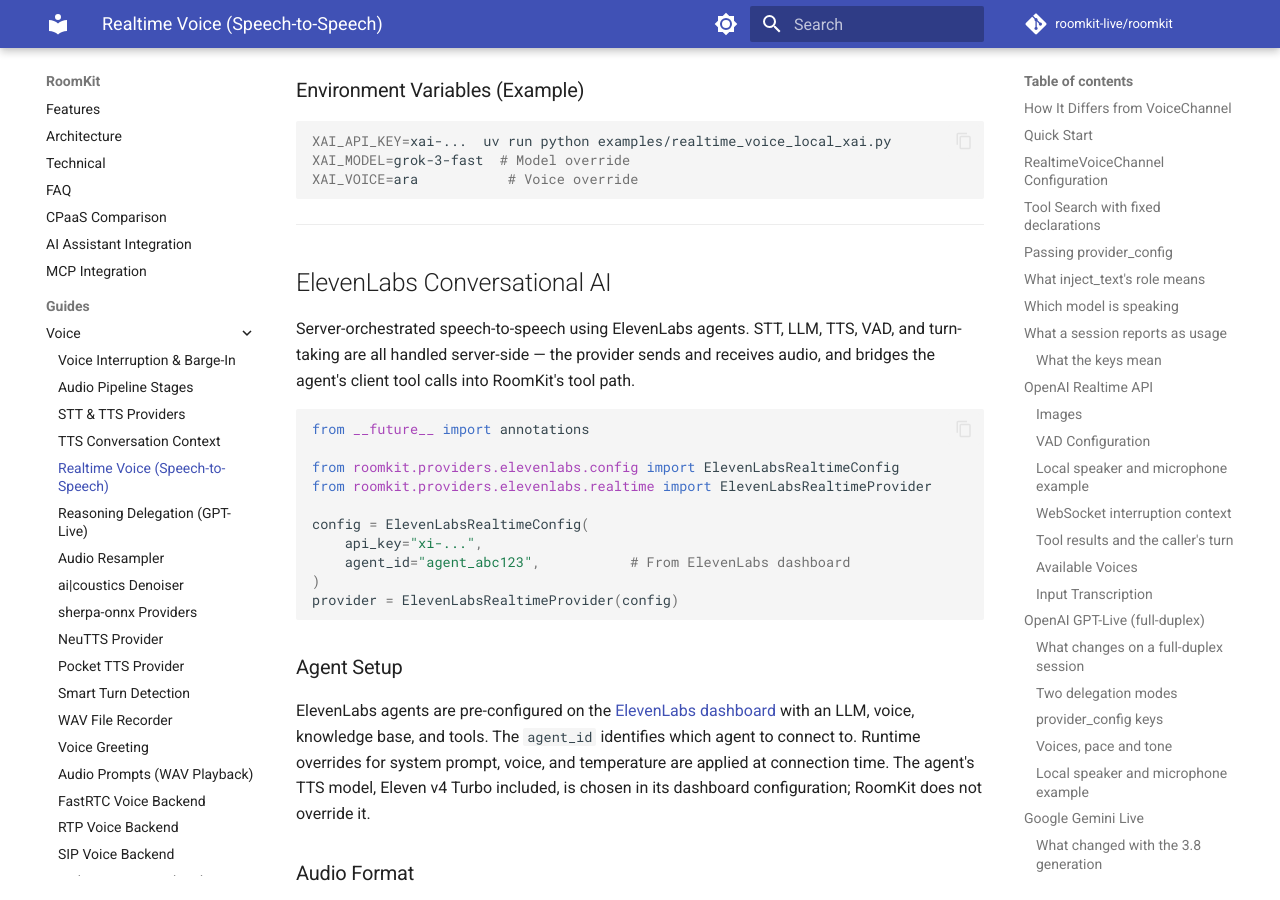
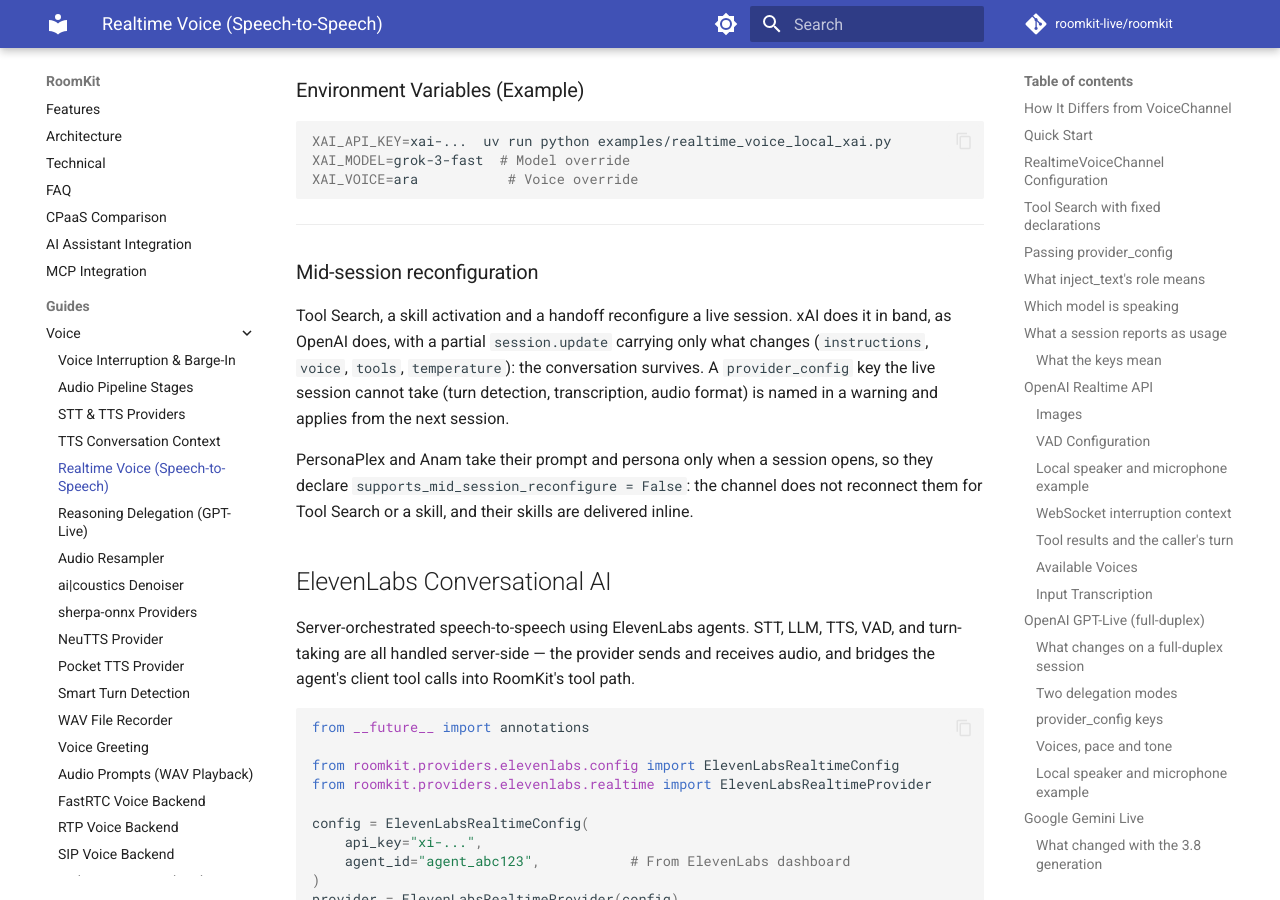
Before and after one commit to roomkit-live/roomkit-docs, an MkDocs documentation site: the page built from docs/guides/realtime-voice-providers.md, in a window 1280 px wide and 900 px high, scrolled down 20258 px. Built offline with MkDocs 1.6.1 and Material for MkDocs 9.7.7, drawn with Linux system fonts in a browser that asks for light colours; comment, search, counter and statistics services are not loaded.

Commit message:
docs(realtime): xAI reconfigures in band; PersonaPlex and Anam do not reconfigure mid-session (RMK-311)

```diff
--- a/docs/guides/realtime-voice-providers.md
+++ b/docs/guides/realtime-voice-providers.md
@@ -875,6 +875,20 @@ XAI_VOICE=ara           # Voice override
 
 ---
 
+### Mid-session reconfiguration
+
+Tool Search, a skill activation and a handoff reconfigure a live session. xAI
+does it in band, as OpenAI does, with a partial `session.update` carrying only
+what changes (`instructions`, `voice`, `tools`, `temperature`): the
+conversation survives. A `provider_config` key the live session cannot take
+(turn detection, transcription, audio format) is named in a warning and
+applies from the next session.
+
+PersonaPlex and Anam take their prompt and persona only when a session opens,
+so they declare `supports_mid_session_reconfigure = False`: the channel does
+not reconnect them for Tool Search or a skill, and their skills are delivered
+inline.
+
 ## ElevenLabs Conversational AI
 
 Server-orchestrated speech-to-speech using ElevenLabs agents. STT, LLM, TTS, VAD, and turn-taking are all handled server-side — the provider sends and receives audio, and bridges the agent's client tool calls into RoomKit's tool path.
```
